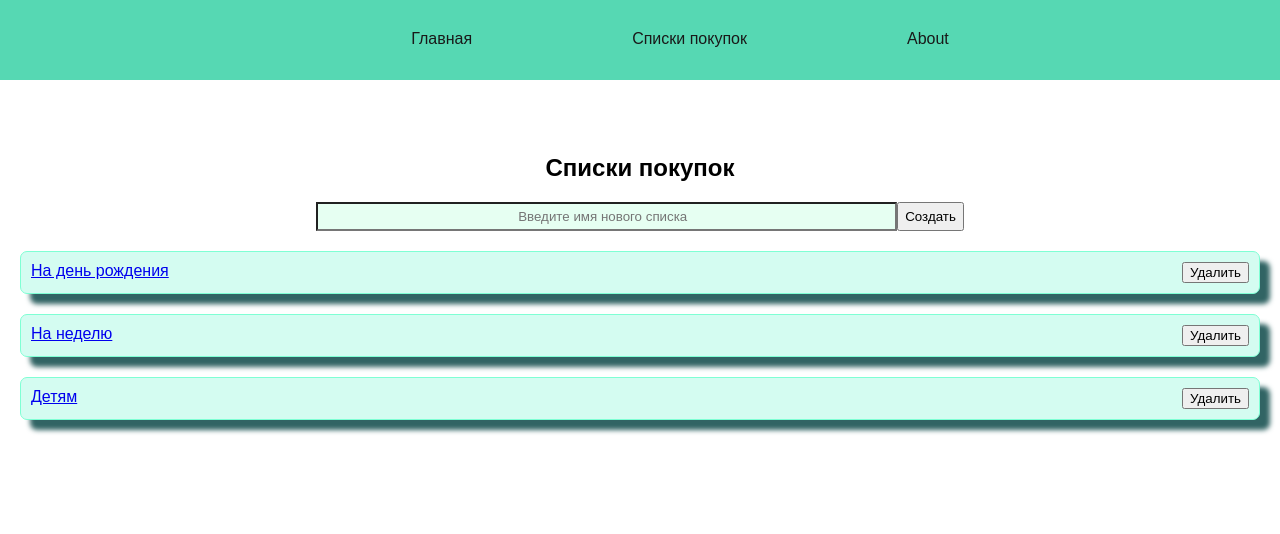
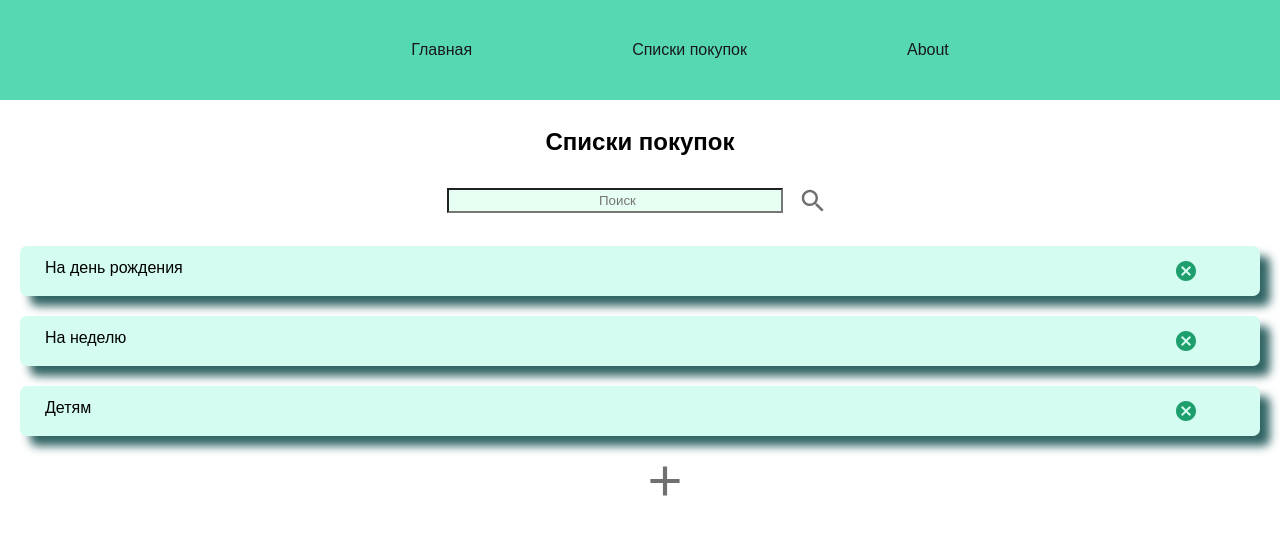
Before and after one commit to AnnaGerasim0va/ProjectWithShoppingList, a React (Create React App) app: page /mainList in a window 1280 px wide. Shown: the top 534 px of the page. Built offline with nearby package versions, Linux system fonts and the light colour scheme.

Commit message:
новые иконки

```diff
--- a/package.json
+++ b/package.json
@@ -4,6 +4,7 @@
   "private": true,
   "dependencies": {
     "@material-ui/core": "^4.3.3",
+    "@material-ui/icons": "^3.0.2",
     "react": "^16.9.0",
     "react-dom": "^16.9.0",
     "react-router": "^5.0.1",
--- a/src/App.js
+++ b/src/App.js
@@ -2,8 +2,8 @@ import React, { Component } from "react";
 import { Router, Route } from "react-router-dom";
 import "./App.css";
 import Home from "./Components/Header/Home";
-import MainList from "./Components/Lists/MainList";
-import ShoppingList from "./Components/Lists/ShoppingList";
+import MainList from "./Components/Lists/MainList/MainList";
+import ShoppingList from "./Components/Lists/Products/ShoppingList";
 import About from "./Components/Header/About";
 import Menu from "./Components/Header/Menu";
 import createBrowserHistory from "history/createBrowserHistory";
--- a/src/Components/Header/HeaderStyles.js
+++ b/src/Components/Header/HeaderStyles.js
@@ -10,11 +10,12 @@ export const Block = styled.div`
 
 export const Header = styled.ul`
   position: fixed;
-  top:0;
-  height: 10%;
+  top: 0;
+  height: 100px;
   opacity: 0.9;
   display: flex;
   justify-content: center;
+  align-items: center;
   background-color: #44d4ab;
   width: 100%;
   list-style: none;
@@ -22,9 +23,20 @@ export const Header = styled.ul`
 `;
 export const HeaderButton = styled.li`
   text-decoration: none;
+  display: flex;
+  justify-content: center;
+  align-items: center;
+  height:100%;
   :hover {
     background-color: #67ebc5;
   }
+  /* ${p =>
+    p.isActive &&
+    css`
+       {
+        background-color: #67ebc5;
+      }
+    `} */
 `;
 
 export const StyledLink = styled(Link)`
--- a/src/Components/Lists/CreateNewList.js
+++ b/src/Components/Lists/MainList/CreateNewList.js
@@ -1,30 +1,25 @@
 import styled from "styled-components";
 import React, { Component } from "react";
+import {ButtonDeleteDone, InputField} from "./StyledMainList"
+import Done from "@material-ui/icons/DoneOutline";
 
 class CreateNewList extends Component {
   render() {
     const { newListName, handleListCreate, handleChange } = this.props;
 
     return (
-      <InputForm>
+      <>
         <InputField
           placeholder="Введите имя нового списка"
           value={newListName}
           onChange={handleChange}
         />
-        <button onClick={handleListCreate}>Создать</button>
-      </InputForm>
+        <ButtonDeleteDone onClick={handleListCreate}>
+          <Done />
+        </ButtonDeleteDone>
+      </>
     );
   }
 }
 
-export const InputForm = styled.div`
-display:flex;
-justify-content:center;
-`;
-export const InputField = styled.input`
-padding:5px 200px;
-background-color:#e6fff2;
-`;
-
 export default CreateNewList;
--- /dev/null
+++ b/src/Components/Lists/MainList/ListSearch.js
@@ -0,0 +1,56 @@
+import React, { Component } from "react";
+import styled from "styled-components";
+import Search from "@material-ui/icons/Search";
+import SvgIcon from "@material-ui/core/SvgIcon";
+
+class ListSearch extends Component {
+  render() {
+    return (
+      <InputForm>
+        <InputSearch placeholder="Поиск" />
+        <SearchButton>
+          <Search />
+        </SearchButton>
+      </InputForm>
+    );
+  }
+}
+
+const SearchButton = styled.div`
+  color: red;
+  display: flex;
+  justify-content: center;
+  align-items: center;
+  margin: 5px;
+  width: 40px;
+  height: 40px;
+  border-radius: 20px;
+  :hover {
+    transition: all 0.7s;
+    background-color: #d1d1d1;
+    opacity: 0.9;
+    cursor: pointer;
+    svg {
+      font-size: 40px;
+    }
+  }
+  svg {
+    font-size: 30px;
+    color: #707070;
+  }
+`;
+
+const InputForm = styled.div`
+  display: flex;
+  justify-content: center;
+  align-items: center;
+  flex-direction: row;
+`;
+
+const InputSearch = styled.input`
+  padding: 3px 5px 3px 150px;
+  margin: 5px;
+  background-color: #e6fff2;
+`;
+
+export default ListSearch;
--- a/src/Components/Lists/MainList.js
+++ b/src/Components/Lists/MainList/MainList.js
@@ -1,12 +1,22 @@
 import React, { Component } from "react";
-import {Link } from "react-router-dom";
 import CreateNewList from "./CreateNewList";
-import styled from "styled-components";
+import ListSearch from "./ListSearch";
+import Add from "@material-ui/icons/Add";
+import Cancel from "@material-ui/icons/Cancel";
+import {
+  StyledDiv,
+  Header,
+  ButtonDeleteDone,
+  AddButton,
+  ListBlock,
+  StyledLink
+} from "./StyledMainList";
 
 class MainList extends Component {
   state = {
     listsArray: JSON.parse(localStorage.getItem("listsArray")),
-    newListName: ""
+    newListName: "",
+    isExpanded: false
   };
 
   deleteElement = id => () => {
@@ -22,6 +32,11 @@ class MainList extends Component {
         })
       });
     }
+  };
+
+  handleExpanded = () => {
+    const { isExpanded } = this.state;
+    this.setState({ isExpanded: !isExpanded });
   };
 
   handleChange = event => {
@@ -43,51 +58,42 @@ class MainList extends Component {
       console.log(listsArray);
       this.setState({ listsArray, newListName: "" });
     }
-
   };
 
   render() {
-    const { listsArray, newListName } = this.state;
+    const { listsArray, newListName, isExpanded } = this.state;
 
     return (
       <StyledDiv>
-        <div className="header">
-          <Header>Списки покупок</Header>
-        </div>
-        <CreateNewList newListName={newListName} handleListCreate={this.handleListCreate} handleChange={this.handleChange}  />
+        <Header>Списки покупок</Header>
+        <ListSearch />
         {listsArray.map((list, index) => {
           const { id, name } = list;
           return (
             <ListBlock>
-              <Link key={index} to={`/mainList/${id}`}>
+              <StyledLink key={index} to={`/mainList/${id}`}>
                 {name}
-              </Link>
-              <button onClick={this.deleteElement(id)}>Удалить</button>
+              </StyledLink>
+              <ButtonDeleteDone onClick={this.deleteElement(id)}><Cancel /></ButtonDeleteDone>
             </ListBlock>
           );
         })}
+        <AddButton onClick={this.handleExpanded}>
+          <Add />
+        </AddButton>
+        {isExpanded && (
+          <ListBlock>
+            <CreateNewList
+              newListName={newListName}
+              handleListCreate={this.handleListCreate}
+              handleChange={this.handleChange}
+            />
+          </ListBlock>
+        )}
       </StyledDiv>
     );
   }
 }
 
-export const StyledDiv = styled.div`
-margin-top:12%;
-`;
-
-export const Header = styled.h2`
-  text-align: center;
-`;
-
-export const ListBlock = styled.div`
-  padding: 10px;
-  margin: 20px;
-  background-color: #d4fcf1;
-  display: flex;
-  justify-content: space-between;
-  border: 1px solid aquamarine;
-  border-radius: 7px;
-  box-shadow: 10px 10px 5px rgb(49, 100, 100);
-`;
 
 export default MainList;
--- /dev/null
+++ b/src/Components/Lists/MainList/StyledMainList.js
@@ -0,0 +1,80 @@
+import styled from "styled-components";
+import { Link } from "react-router-dom";
+
+export const StyledDiv = styled.div`
+  margin-top: 10%;
+`;
+
+export const StyledLink = styled(Link)`
+  /* display: inline-block; */
+  padding: 3px 900px 3px 15px;
+  text-decoration: none;
+  color: black;
+`;
+
+export const Header = styled.h2`
+  text-align: center;
+`;
+
+export const ButtonDeleteDone = styled.div`
+  display: flex;
+  justify-content: center;
+  align-items: center;
+  position: relative;
+  right: 4%;
+  font-size: 30px;
+  width: 30px;
+  height: 30px;
+  svg {
+    color: #1e9e6d;
+  }
+  :hover {
+    cursor: pointer;
+    svg {
+      transition: all 0.6s;
+      font-size: 40px;
+      font-weight: bold;
+    }
+  }
+`;
+
+export const AddButton = styled.div`
+  display: flex;
+  justify-content: center;
+  align-items: center;
+  position: relative;
+  left: 50%;
+  width: 50px;
+  height: 50px;
+  border-radius: 25px;
+  :hover {
+    transition: all 0.7s;
+    background-color: #d1d1d1;
+    opacity: 0.8;
+    cursor: pointer;
+    svg{
+      font-size:60px;
+    }
+  }
+  svg {
+    font-size: 50px;
+    color: #707070;
+  }
+`;
+
+export const ListBlock = styled.div`
+  padding: 10px;
+  margin: 20px;
+  background-color: #d4fcf1;
+  display: flex;
+  justify-content: space-between;
+  border-radius: 7px;
+  box-shadow: 10px 10px 10px rgb(49, 100, 100);
+`;
+
+export const InputField = styled.input`
+  position: relative;
+  left: 25%;
+  padding: 3px 500px 3px 15px;
+  background-color: #e6fff2;
+`;
--- a/src/Components/Lists/AddProduct.js
+++ b/src/Components/Lists/Products/AddProduct.js
@@ -1,6 +1,7 @@
 import React, { Component } from "react";
 import NewDescription from "./NewDescription";
 import styled from "styled-components";
+import Add from "@material-ui/icons/Add";
 
 class AddProduct extends Component {
   constructor(props) {
@@ -44,7 +45,7 @@ class AddProduct extends Component {
     const { onSaveClick, idForAdd } = this.props;
     return (
       <>
-        <ButtonAdd onClick={this.handleExpanedForAdd}>➕</ButtonAdd>
+        <ButtonAdd onClick={this.handleExpanedForAdd}><Add /></ButtonAdd>
         {isExpandedForAdd && (
           <AddedBlock>
             <span>Создание нового продукта</span>
@@ -63,21 +64,27 @@ class AddProduct extends Component {
   }
 }
 
-export const ButtonAdd = styled.div`
-  display: inline-block;
-  padding: 8px 10px 9px 10px;
-  margin: 15px 10px;
-  box-shadow: 2px 2px 2px #7bedbc;
-  font-size: 20px;
-  background-color: #a7fcd7;
+export const ButtonAdd = styled.li`
+  display: flex;
+  justify-content: center;
+  align-items: center;
+  margin:30px;
+  width: 50px;
+  height: 50px;
+  border-radius: 25px;
   :hover {
+    transition: all 0.7s;
+    background-color: #d1d1d1;
+    opacity: 0.8;
     cursor: pointer;
-    background-color: #d4ffdf;
-    box-shadow: 2px 2px 2px #aff0d4;
+  }
+  svg {
+    font-size: 50px;
+    color: #707070;
   }
 `;
 
-export const AddedBlock = styled.div`
+export const AddedBlock = styled.li`
   /* display: flex;
   justify-content: center;
   align-items: center; */
--- a/src/Components/Lists/ShoppingList.js
+++ b/src/Components/Lists/Products/ShoppingList.js
@@ -48,13 +48,12 @@ class ShoppingList extends Component {
     //принимаем новый продукт
     const { currentList } = this.state;
     //добавляем новый продукт в массив продуктов текущего списка
-    if(product.name){
+    if (product.name) {
       currentList.productsList.push(product);
       this.setState({ currentList });
-    } else{
+    } else {
       alert("Введите имя продукта");
     }
-
   };
 
   render() {
@@ -64,10 +63,8 @@ class ShoppingList extends Component {
 
     return (
       <>
-        <div>
-          <Link to="/mainList/">Назад</Link>
-        </div>
         <ListBlock>
+          <StyledLink to="/mainList/">Назад</StyledLink>
           <Element_ul>
             {productsList.map((product, index) => (
               <Product
@@ -80,8 +77,7 @@ class ShoppingList extends Component {
                 product={product}
               />
             ))}
-            <AddProduct onSaveClick={this.addProduct}
-            idForAdd={idForAdd}/>
+            <AddProduct onSaveClick={this.addProduct} idForAdd={idForAdd} />
           </Element_ul>
         </ListBlock>
       </>
@@ -94,16 +90,26 @@ export const ListBlock = styled.div`
   margin: 20px;
   margin-top: 12%;
   background-color: #d4fcf1;
-  display: flex;
-  justify-content: space-between;
+  /* display: flex;
+  justify-content: space-between; */
   border: 1px solid aquamarine;
   border-radius: 7px;
   box-shadow: 10px 10px 5px rgb(49, 100, 100);
 `;
 
+export const StyledLink = styled(Link)`
+  text-decoration: none;
+  color: black;
+  :hover {
+    color: #2b7054;
+  }
+`;
+
 export const Element_ul = styled.ul`
+  width: 90%;
   display: flex;
   flex-wrap: wrap;
+  align-items:center;
   list-style: none;
 `;
 
```
Also changed, not shown: src/Components/Lists/Products/Product.js (renamed from src/Components/Lists/Product.js, +23 -9 lines), src/Components/Lists/Products/Description.js (renamed from src/Components/Lists/Description.js), src/Components/Lists/Products/NewDescription.js (renamed from src/Components/Lists/NewDescription.js), 1 other file (tests, documents, lock files or other folders).
